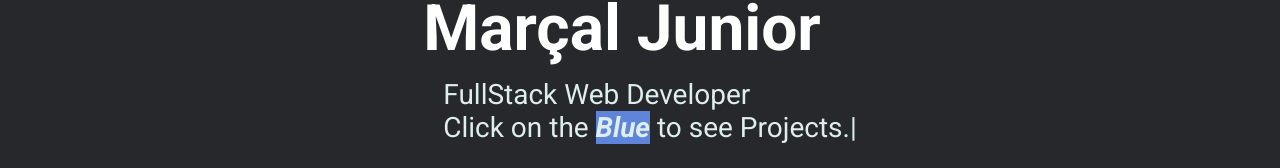
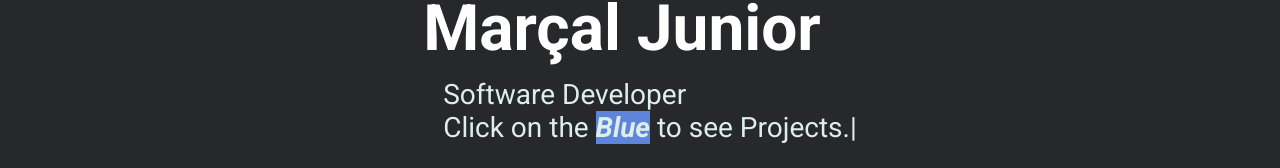
Before and after one commit to marssaljr/marssaljr, a React (Create React App) app: page /go in a window 1280 px wide. Shown: the part 268-436 px from the top of the page. Built offline with nearby package versions, Linux system fonts and the light colour scheme; no server answers; the HTML template or start-up script is replaced by a standard one.

Commit message:
fix: update paragraph

```diff
--- a/src/components/TextCenter/index.tsx
+++ b/src/components/TextCenter/index.tsx
@@ -39,7 +39,7 @@ function TextCenter() {
     <div className="title-text">
       <p className="about">I Build what you <strong>Need</strong></p>
       <h1>Marçal Junior</h1>
-      <Typist className="text"><p>FullStack Web Developer</p><Typist.Delay ms={500} />
+      <Typist className="text"><p>Software Developer</p><Typist.Delay ms={500} />
       Click on the <strong>Blue</strong> to see Projects.
       </Typist>
     </div>
```
